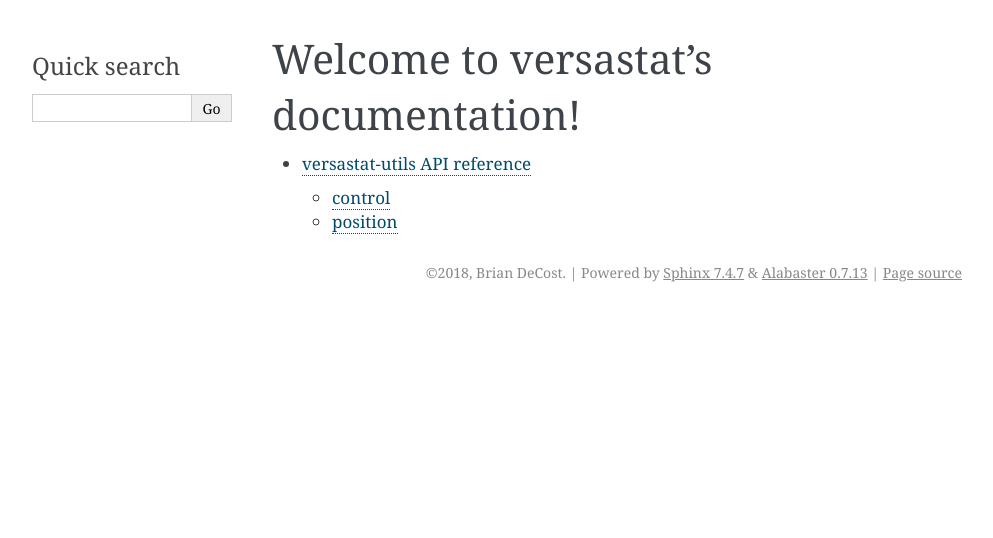
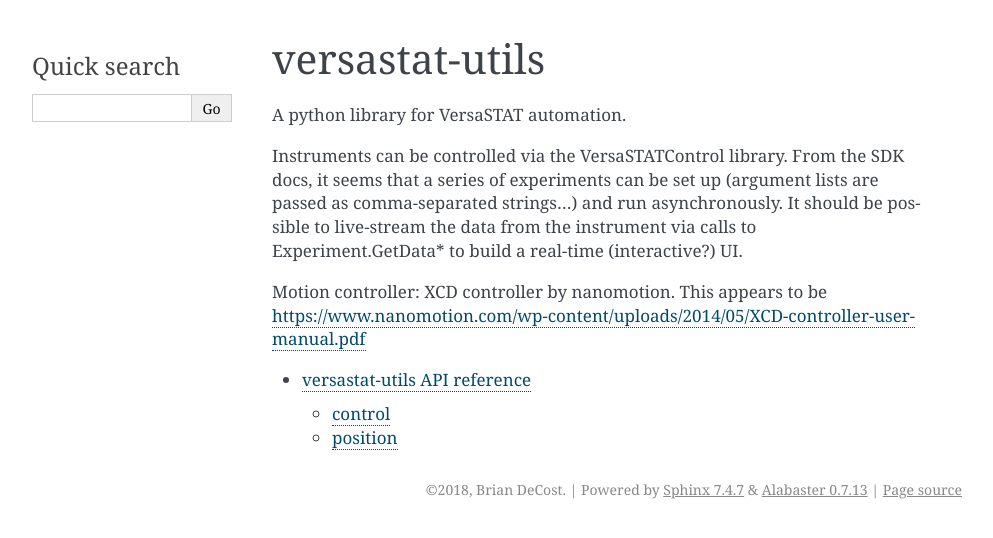
Before and after one commit to usnistgov/autoSDC, a Sphinx documentation site: the page built from docs/source/index.rst, in a window 1280 px wide. Shown: the top 538 px of the page, without its empty margins (148-1141 px from the left). Built offline with Sphinx 7.4.7, drawn with Linux system fonts in a browser that asks for light colours.

Commit message:
add high-level description to docs index page.

```diff
--- a/docs/source/index.rst
+++ b/docs/source/index.rst
@@ -3,8 +3,17 @@
    You can adapt this file completely to your liking, but it should at least
    contain the root `toctree` directive.
 
-Welcome to versastat's documentation!
-=====================================
+versastat-utils
+===============
+
+A python library for VersaSTAT automation.
+
+Instruments can be controlled via the VersaSTATControl library.
+From the SDK docs, it seems that a series of experiments can be set up (argument lists are passed as comma-separated strings...) and run asynchronously.
+It should be possible to live-stream the data from the instrument via calls to Experiment.GetData* to build a real-time (interactive?) UI.
+
+Motion controller: XCD controller by nanomotion.
+This appears to be https://www.nanomotion.com/wp-content/uploads/2014/05/XCD-controller-user-manual.pdf
 
 .. toctree::
    :maxdepth: 2
```
